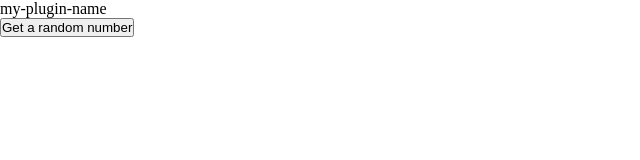
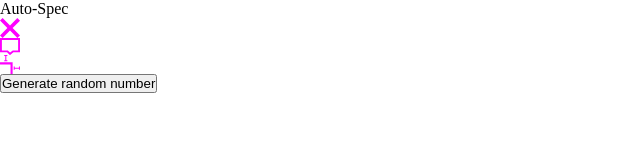
Before and after one commit to linkedinlabs/sketch-auto-spec, a website: page resources/webview.html in a window 1280 px wide. Shown: the whole page, without its empty margins (0-640 px from the left). Drawn offline with Linux system fonts and the light colour scheme.

Commit message:
gui - stub in icons

```diff
--- a/resources/style.css
+++ b/resources/style.css
@@ -4,10 +4,10 @@ html {
   box-sizing: border-box;
   background: transparent;
 
-  /* Prevent the page to be scrollable */
+  /* prevent scrolling */
   overflow: hidden;
 
-  /* Force the default cursor, even on text */
+  /* force the default cursor, even on text */
   cursor: default;
 }
 
@@ -19,7 +19,7 @@ html {
   padding: 0;
   position: relative;
 
-  /* Prevent the content from being selectionable */
+  /* prever the content from being selectable */
   -webkit-user-select: none;
   user-select: none;
 }
@@ -29,3 +29,25 @@ textarea {
   -webkit-user-select: auto;
   user-select: auto;
 }
+
+textarea,
+select,
+input,
+button {
+  outline: none;
+}
+
+.icon-holder {
+  display: block;
+  width: 20px;
+}
+
+svg {
+  display: block;
+  width: 100%;
+}
+
+svg path,
+svg polygon {
+  fill: magenta;
+}
--- a/resources/webview.html
+++ b/resources/webview.html
@@ -2,16 +2,39 @@
 <html>
 <head>
   <meta charset="utf-8">
-  <title>my-plugin-name</title>
+  <title>Auto-Spec</title>
   <link rel="stylesheet" href="./style.css">
 </head>
 <body>
-  my-plugin-name
+  Auto-Spec
+
+  <div class="icon-holder">
+    <svg viewBox="0 0 10 10" class="icons-close">
+      <polygon fill="red" points="10 1.32 6.31 5 10 8.69 8.69 10 5 6.31 1.31 10 0 8.69 3.69 5 0 1.31 1.31 0 5 3.69 8.68 0 10 1.32" fill-rule="evenodd"/>
+    </svg>
+  </div>
+
+  <div class="icon-holder">
+    <svg viewBox="0 0 21 18" class="icons-label">
+      <path d="M2,13H8.17l2.39,2.32L13.4,13H19V2H2ZM0,0H21V15H14.11l-3.66,3L7.36,15H0Z"/>
+    </svg>
+  </div>
+
+  <div class="icon-holder">
+    <svg viewBox="0 0 19 18" class="icons-measure">
+      <polygon points="12 18 10 18 10 9 0 9 0 7 12 7 12 18"/>
+      <polygon points="6 5 7 5 7 6 4 6 4 5 5 5 5 1 4 1 4 0 7 0 7 1 6 1 6 5"/>
+      <polygon points="14 13 14 14 13 14 13 11 14 11 14 12 18 12 18 11 19 11 19 14 18 14 18 13 14 13"/>
+    </svg>
+  </div>
 
   <div>
-    <button id="button">Get a random number</button>
+    <button id="button">
+      Generate random number
+    </button>
   </div>
   <div id="answer"></div>
+
 
   <!-- notice the "../" here. It's because webview.js will be compiled in a different folder -->
   <script src="../webview.js"></script>
```
